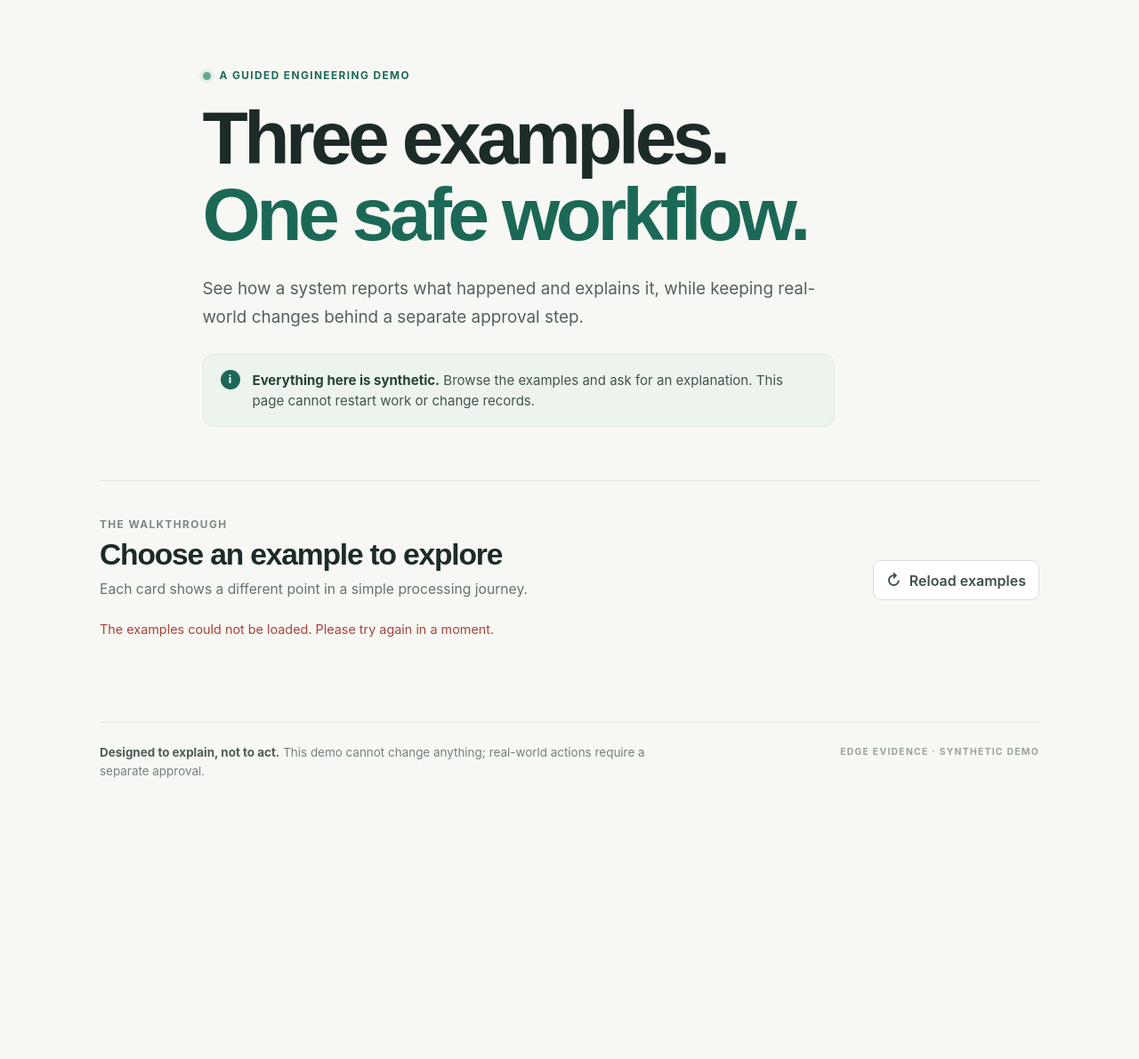
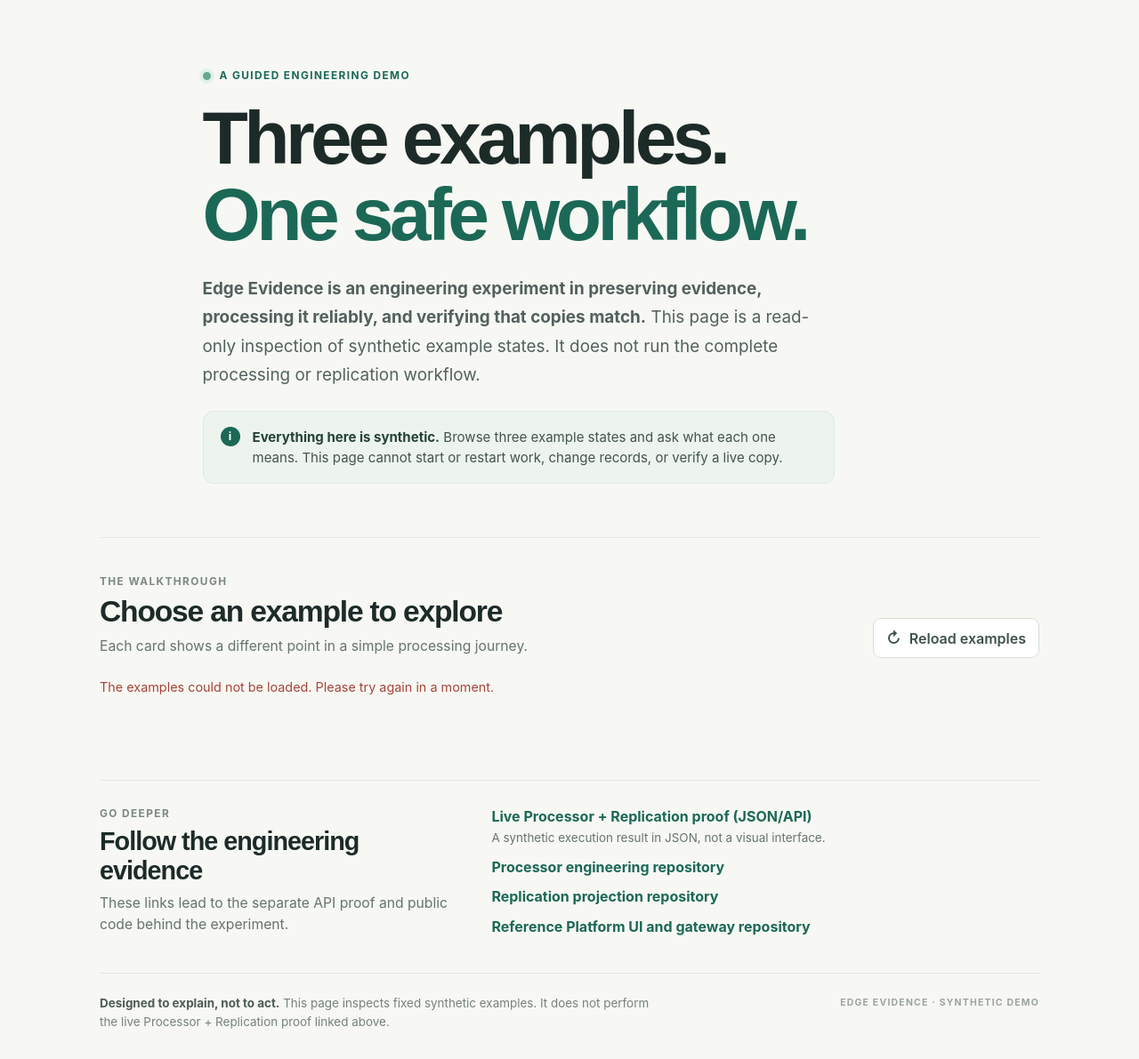
Before and after one commit to Seemorghdev/edge-evidence-reference-platform-public, a Python web app: template services/web-ui/src/edge_evidence_web_ui/templates/index.html in a window 1280 px wide. Shown: the whole page at 89% size. Before the commit the page ends 875 px from the top, so only its background shows below. Run offline with Jinja, Linux system fonts and the light colour scheme; the template is opened without the code that fills it, so the values that code supplies are empty.

Commit message:
Clarify recruiter demo scope and inspection explanations

```diff
--- a/services/web-ui/src/edge_evidence_web_ui/static/style.css
+++ b/services/web-ui/src/edge_evidence_web_ui/static/style.css
@@ -31,6 +31,13 @@ h1 span { color: var(--green); }
 .text-link { display: inline-flex; gap: 7px; margin-top: 21px; color: var(--green); text-decoration: none; font-weight: 700; font-size: .93rem; }
 .text-link:hover { color: var(--green-dark); text-decoration: underline; }
 .demo { padding: 42px 0 72px; border-top: 1px solid var(--line); }
+.resources { display: grid; grid-template-columns: minmax(220px, .8fr) minmax(0, 1.2fr); gap: 30px; padding: 30px 0 42px; border-top: 1px solid var(--line); }
+.resources h2 { font-size: clamp(1.35rem, 2.5vw, 1.8rem); }
+.resource-links { display: grid; gap: 13px; margin: 0; padding: 0; list-style: none; }
+.resource-links li { display: grid; gap: 4px; }
+.resource-links a { width: fit-content; color: var(--green); font-weight: 700; text-decoration: none; }
+.resource-links a:hover { color: var(--green-dark); text-decoration: underline; }
+.resource-links span { color: var(--muted); font-size: .84rem; line-height: 1.5; }
 .section-heading { display: flex; align-items: flex-end; justify-content: space-between; gap: 24px; margin-bottom: 24px; }
 .section-kicker { margin: 0 0 8px; color: #7b8984; }
 h2 { margin: 0; font-size: clamp(1.55rem, 3vw, 2.1rem); letter-spacing: -.035em; }
@@ -79,6 +86,7 @@ footer strong { color: #4d5c55; }
 
 @media (max-width: 800px) {
   .grid { grid-template-columns: 1fr; }
+  .resources { grid-template-columns: 1fr; gap: 18px; }
   .card-title, .card-summary { min-height: 0; }
   .card { padding: 20px; }
 }
--- a/services/web-ui/src/edge_evidence_web_ui/templates/index.html
+++ b/services/web-ui/src/edge_evidence_web_ui/templates/index.html
@@ -13,10 +13,10 @@
     <header class="hero">
       <p class="eyebrow"><span class="eyebrow-dot" aria-hidden="true"></span> A guided engineering demo</p>
       <h1>Three examples.<br><span>One safe workflow.</span></h1>
-      <p class="intro">See how a system reports what happened and explains it, while keeping real-world changes behind a separate approval step.</p>
+      <p class="intro"><strong>Edge Evidence is an engineering experiment in preserving evidence, processing it reliably, and verifying that copies match.</strong> This page is a read-only inspection of synthetic example states. It does not run the complete processing or replication workflow.</p>
       <div class="notice" role="note">
         <span class="notice-icon" aria-hidden="true">i</span>
-        <p><strong>Everything here is synthetic.</strong> Browse the examples and ask for an explanation. This page cannot restart work or change records.</p>
+        <p><strong>Everything here is synthetic.</strong> Browse three example states and ask what each one means. This page cannot start or restart work, change records, or verify a live copy.</p>
       </div>
     </header>
 
@@ -34,8 +34,22 @@
       <section id="artifacts" class="grid" aria-label="Synthetic examples" aria-live="polite"></section>
     </section>
 
+    <nav class="resources" aria-labelledby="resources-title">
+      <div>
+        <p class="section-kicker">GO DEEPER</p>
+        <h2 id="resources-title">Follow the engineering evidence</h2>
+        <p class="section-copy">These links lead to the separate API proof and public code behind the experiment.</p>
+      </div>
+      <ul class="resource-links">
+        <li><a href="https://seemorgh-evidence-showcase-45655632eff2.herokuapp.com/api/demo" target="_blank" rel="noopener noreferrer">Live Processor + Replication proof (JSON/API)</a><span>A synthetic execution result in JSON, not a visual interface.</span></li>
+        <li><a href="https://github.com/Seemorghdev/edge-evidence-processor-public" target="_blank" rel="noopener noreferrer">Processor engineering repository</a></li>
+        <li><a href="https://github.com/Seemorghdev/edge-evidence-replication-projection" target="_blank" rel="noopener noreferrer">Replication projection repository</a></li>
+        <li><a href="https://github.com/Seemorghdev/edge-evidence-reference-platform-public" target="_blank" rel="noopener noreferrer">Reference Platform UI and gateway repository</a></li>
+      </ul>
+    </nav>
+
     <footer>
-      <p><strong>Designed to explain, not to act.</strong> This demo cannot change anything; real-world actions require a separate approval.</p>
+      <p><strong>Designed to explain, not to act.</strong> This page inspects fixed synthetic examples. It does not perform the live Processor + Replication proof linked above.</p>
       <span class="footer-mark">EDGE EVIDENCE <span aria-hidden="true">·</span> SYNTHETIC DEMO</span>
     </footer>
   </main>
```
Also changed, not shown: services/edge-agent/src/edge_evidence_edge_agent/core.py (+19 -5 lines), tests/test_gateway.py (+14 -3 lines).
